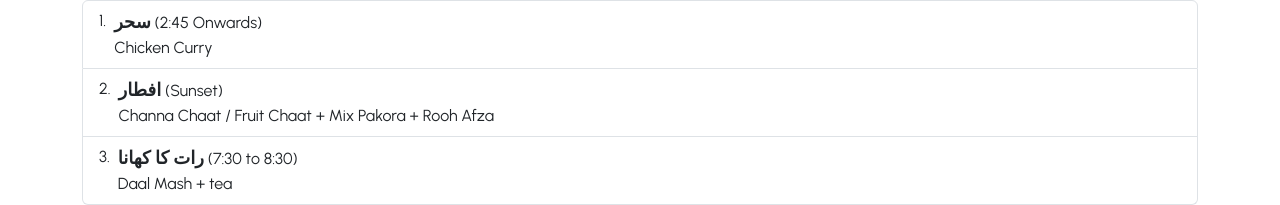
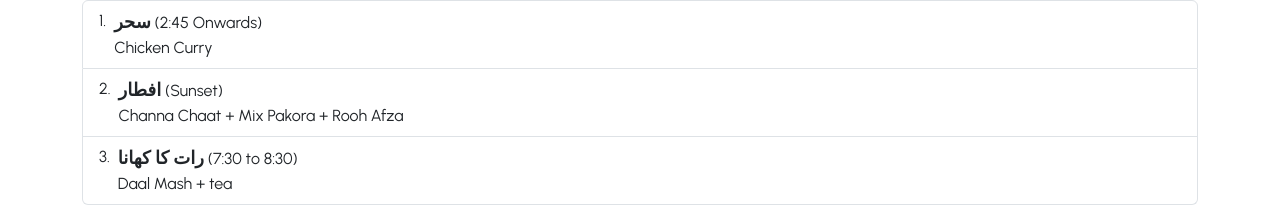
Before and after one commit to fatehmehmood123/Mess-Menu, a React (Create React App) app: page / in a window 1280 px wide. Shown: the part 166-371 px from the top of the page. Built offline with nearby package versions, Linux system fonts and the light colour scheme.

Commit message:
today menu confirm

```diff
--- a/src/Pages/Today.js
+++ b/src/Pages/Today.js
@@ -30,7 +30,7 @@ export default function Daily() {
         setdinner("Aluu Beef Qeema + Tea")
       }
       if (currentDate.getDay() === 1) {    //Monday odd
-        setbreakfast("Daal Channa / Daal Mash")
+        setbreakfast("Daal Channa")
         setlunch("Chicken vegetable Roll + Mix Pakora + Rooh Afza")
         setdinner("Chicken Daleem + Naan + Tea")
       }
@@ -41,7 +41,7 @@ export default function Daily() {
       }
       if (currentDate.getDay() === 3) {     //Wednesday odd
         setbreakfast("Chicken Curry")
-        setlunch("Channa Chaat / Fruit Chaat + Mix Pakora + Rooh Afza")
+        setlunch("Channa Chaat + Mix Pakora + Rooh Afza")
         setdinner("Daal Mash + tea")
       }
       if (currentDate.getDay() === 4) {     //Thursday odd
@@ -67,7 +67,7 @@ export default function Daily() {
         setdinner("Aluu Beef Qeema + Tea")
       }
       if (currentDate.getDay() === 1) {    //Monday odd
-        setbreakfast("Daal Channa / Daal Mash")
+        setbreakfast("Daal Mash")
         setlunch("Chicken vegetable Roll + Mix Pakora + Rooh Afza")
         setdinner("Chicken Daleem + Naan + Tea")
       }
@@ -78,7 +78,7 @@ export default function Daily() {
       }
       if (currentDate.getDay() === 3) {     //Wednesday odd
         setbreakfast("Chicken Curry")
-        setlunch("Channa Chaat/fruit Chaat + Mix Pakora + Rooh Afza")
+        setlunch("Fruit Chaat + Mix Pakora + Rooh Afza")
         setdinner("Daal Mash + tea")
       }
       if (currentDate.getDay() === 4) {     //Thursday odd
```
